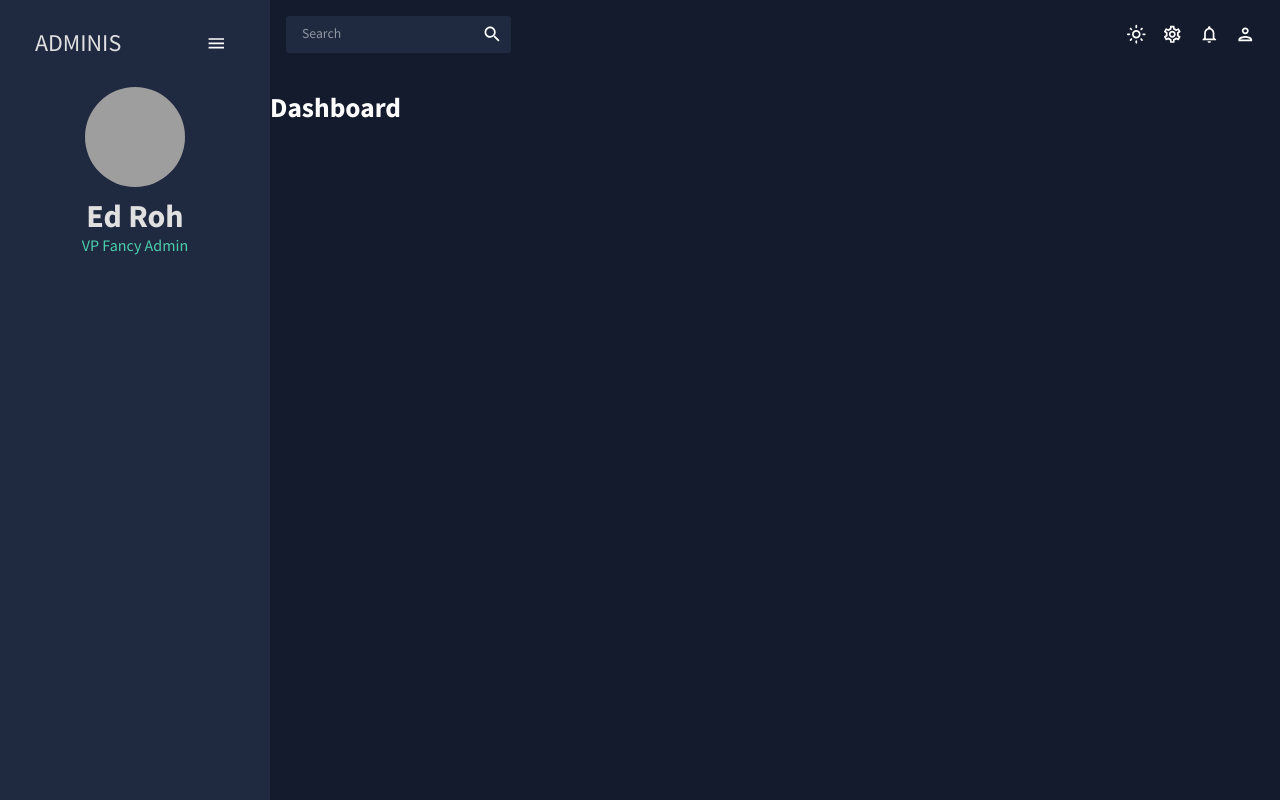
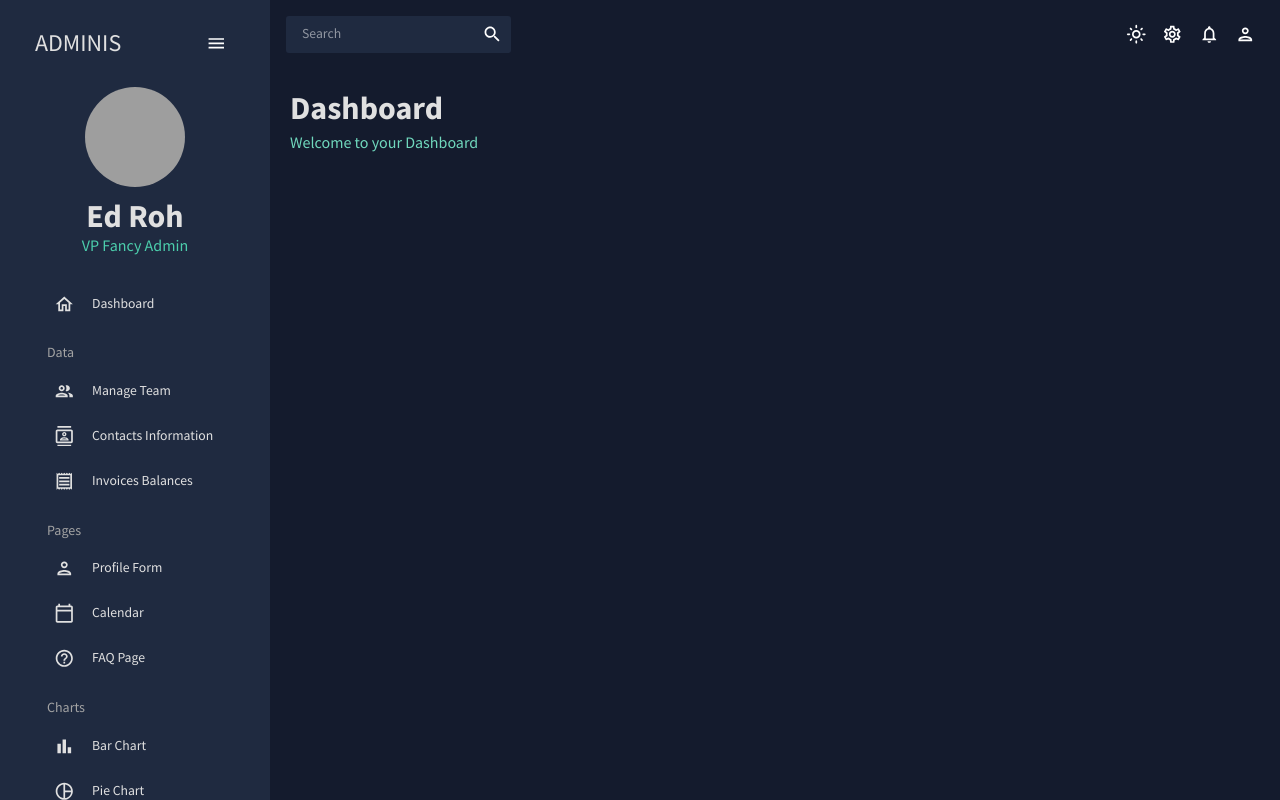
Before and after one commit to SisifoDev/react-dashboard-admin, a React (Create React App) app: page / in a window 1280 px wide. Built offline with nearby package versions, Linux system fonts and the light colour scheme; grey boxes are pictures that could not be loaded.

Commit message:
feat: Add Sidebar.jsx - Header.jsx

```diff
--- a/src/App.js
+++ b/src/App.js
@@ -4,6 +4,7 @@
 import { Route, Routes } from 'react-router-dom'
 import Sidebar from './views/global/Sidebar'
 import Dashboard from './views/dashboard'
+
 // import Team from './views/team'
 // import Invoices from './views/invoices'
 // import Contacts from './views/contacts'
@@ -25,6 +26,7 @@
           <Sidebar />
           <main className='content'>
             <TopBar />
+
             <Routes>
               <Route path='/' element={<Dashboard />} />
               {/* <Route path='/team' element={<Team />} />
--- /dev/null
+++ b/src/components/Header.jsx
@@ -0,0 +1,25 @@
+import { Typography, Box, useTheme } from '@mui/material'
+import { tokens } from '../theme'
+
+const Header = ({ title, subtitle }) => {
+  const theme = useTheme()
+  const colors = tokens(theme.palette.mode)
+
+  return (
+    <Box mb='30px'>
+      <Typography
+        variant='h2'
+        color={colors.grey[100]}
+        fontWeight='bold'
+        sx={{ mb: '5px' }}
+      >
+        {title}
+      </Typography>
+      <Typography variant='h5' color={colors.greenAccent[400]}>
+        {subtitle}
+      </Typography>
+    </Box>
+  )
+}
+
+export default Header
--- a/src/views/dashboard/index.jsx
+++ b/src/views/dashboard/index.jsx
@@ -1,10 +1,14 @@
+import { Box } from '@mui/material'
 import React from 'react'
+import Header from '../../components/Header'
 
 const Dashboard = () => {
   return (
-    <div>
-      <h1>Dashboard</h1>
-    </div>
+    <Box m='20px'>
+      <Box display='flex' justifyContent='space-between' alignItems='center'>
+        <Header title={'Dashboard'} subtitle={'Welcome to your Dashboard'} />
+      </Box>
+    </Box>
   )
 }
 
--- a/src/views/global/Sidebar.jsx
+++ b/src/views/global/Sidebar.jsx
@@ -10,12 +10,30 @@
 import ReceiptOutlinedIcon from '@mui/icons-material/ReceiptOutlined'
 import PersonOutlinedIcon from '@mui/icons-material/PersonOutlined'
 import CalendarTodayOutlinedIcon from '@mui/icons-material/CalendarTodayOutlined'
-import HelpOutlinedIcon from '@mui/icons-material/HelpOutlined'
+import HelpOutlineOutlinedIcon from '@mui/icons-material/HelpOutlineOutlined'
 import BarChartOutlinedIcon from '@mui/icons-material/BarChartOutlined'
-import PieChartOutlinedIcon from '@mui/icons-material/PieChartOutlined'
-//import TimeLineOutlinedIcon from '@mui/icons-material/TimeLineOutlined'
+import PieChartOutlineOutlinedIcon from '@mui/icons-material/PieChartOutlineOutlined'
+import TimelineOutlinedIcon from '@mui/icons-material/TimelineOutlined'
 import MenuOutlinedIcon from '@mui/icons-material/MenuOutlined'
 import MapOutlinedIcon from '@mui/icons-material/MapOutlined'
+
+const Item = ({ title, to, icon, selected, setSelected }) => {
+  const theme = useTheme()
+  const colors = tokens(theme.palette.mode)
+  return (
+    <MenuItem
+      active={selected === title}
+      style={{
+        color: colors.grey[100],
+      }}
+      onClick={() => setSelected(title)}
+      icon={icon}
+    >
+      <Typography>{title}</Typography>
+      <Link to={to} />
+    </MenuItem>
+  )
+}
 
 const Sidebar = () => {
   const theme = useTheme()
@@ -98,7 +116,109 @@
             </Box>
           )}
 
-          <Box paddingLeft={isCollapsed ? undefined : '10%'}></Box>
+          <Box paddingLeft={isCollapsed ? undefined : '10%'}>
+            <Item
+              title='Dashboard'
+              to='/'
+              icon={<HomeOutlinedIcon />}
+              selected={selected}
+              setSelected={setSelected}
+            />
+
+            <Typography
+              variant='h6'
+              color={colors.grey[300]}
+              sx={{ m: '15px 0 5px 20px' }}
+            >
+              Data
+            </Typography>
+            <Item
+              title='Manage Team'
+              to='/team'
+              icon={<PeopleOutlinedIcon />}
+              selected={selected}
+              setSelected={setSelected}
+            />
+            <Item
+              title='Contacts Information'
+              to='/contacts'
+              icon={<ContactsOutlinedIcon />}
+              selected={selected}
+              setSelected={setSelected}
+            />
+            <Item
+              title='Invoices Balances'
+              to='/invoices'
+              icon={<ReceiptOutlinedIcon />}
+              selected={selected}
+              setSelected={setSelected}
+            />
+
+            <Typography
+              variant='h6'
+              color={colors.grey[300]}
+              sx={{ m: '15px 0 5px 20px' }}
+            >
+              Pages
+            </Typography>
+            <Item
+              title='Profile Form'
+              to='/form'
+              icon={<PersonOutlinedIcon />}
+              selected={selected}
+              setSelected={setSelected}
+            />
+            <Item
+              title='Calendar'
+              to='/calendar'
+              icon={<CalendarTodayOutlinedIcon />}
+              selected={selected}
+              setSelected={setSelected}
+            />
+            <Item
+              title='FAQ Page'
+              to='/faq'
+              icon={<HelpOutlineOutlinedIcon />}
+              selected={selected}
+              setSelected={setSelected}
+            />
+
+            <Typography
+              variant='h6'
+              color={colors.grey[300]}
+              sx={{ m: '15px 0 5px 20px' }}
+            >
+              Charts
+            </Typography>
+            <Item
+              title='Bar Chart'
+              to='/bar'
+              icon={<BarChartOutlinedIcon />}
+              selected={selected}
+              setSelected={setSelected}
+            />
+            <Item
+              title='Pie Chart'
+              to='/pie'
+              icon={<PieChartOutlineOutlinedIcon />}
+              selected={selected}
+              setSelected={setSelected}
+            />
+            <Item
+              title='Line Chart'
+              to='/line'
+              icon={<TimelineOutlinedIcon />}
+              selected={selected}
+              setSelected={setSelected}
+            />
+            <Item
+              title='Geography Chart'
+              to='/geography'
+              icon={<MapOutlinedIcon />}
+              selected={selected}
+              setSelected={setSelected}
+            />
+          </Box>
         </Menu>
       </ProSidebar>
     </Box>
```
